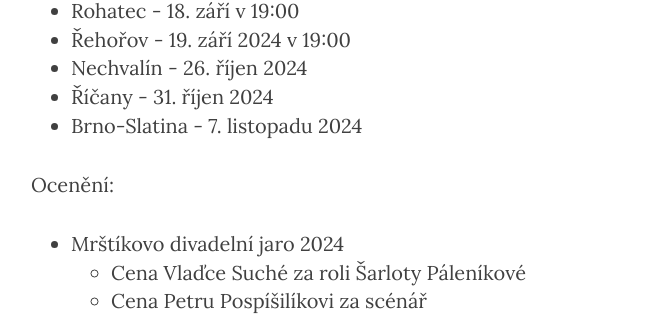
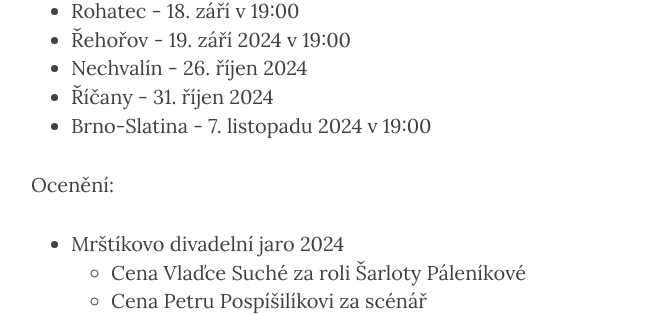
Before and after one commit to xsuchy/pozpatku, a Jekyll site: the page built from _posts/2024-02-24-zlocin-v-harmonii.markdown, in a window 1280 px wide and 900 px high, scrolled down 1321 px. Shown: the part 147-462 px from the top of the window, without its empty margins (234-905 px from the left). Built offline with Jekyll 4.4.1, drawn with Linux system fonts in a browser that asks for light colours; nearby versions of some CDN libraries.

Commit message:
pridat cas

```diff
--- a/_posts/2024-02-24-zlocin-v-harmonii.markdown
+++ b/_posts/2024-02-24-zlocin-v-harmonii.markdown
@@ -37,7 +37,7 @@ Reprízy:
  * Řehořov - 19. září 2024 v 19:00
  * Nechvalín - 26. říjen 2024
  * Říčany - 31. říjen 2024
- * Brno-Slatina - 7. listopadu 2024
+ * Brno-Slatina - 7. listopadu 2024 v 19:00
 
 Ocenění:
 
```
